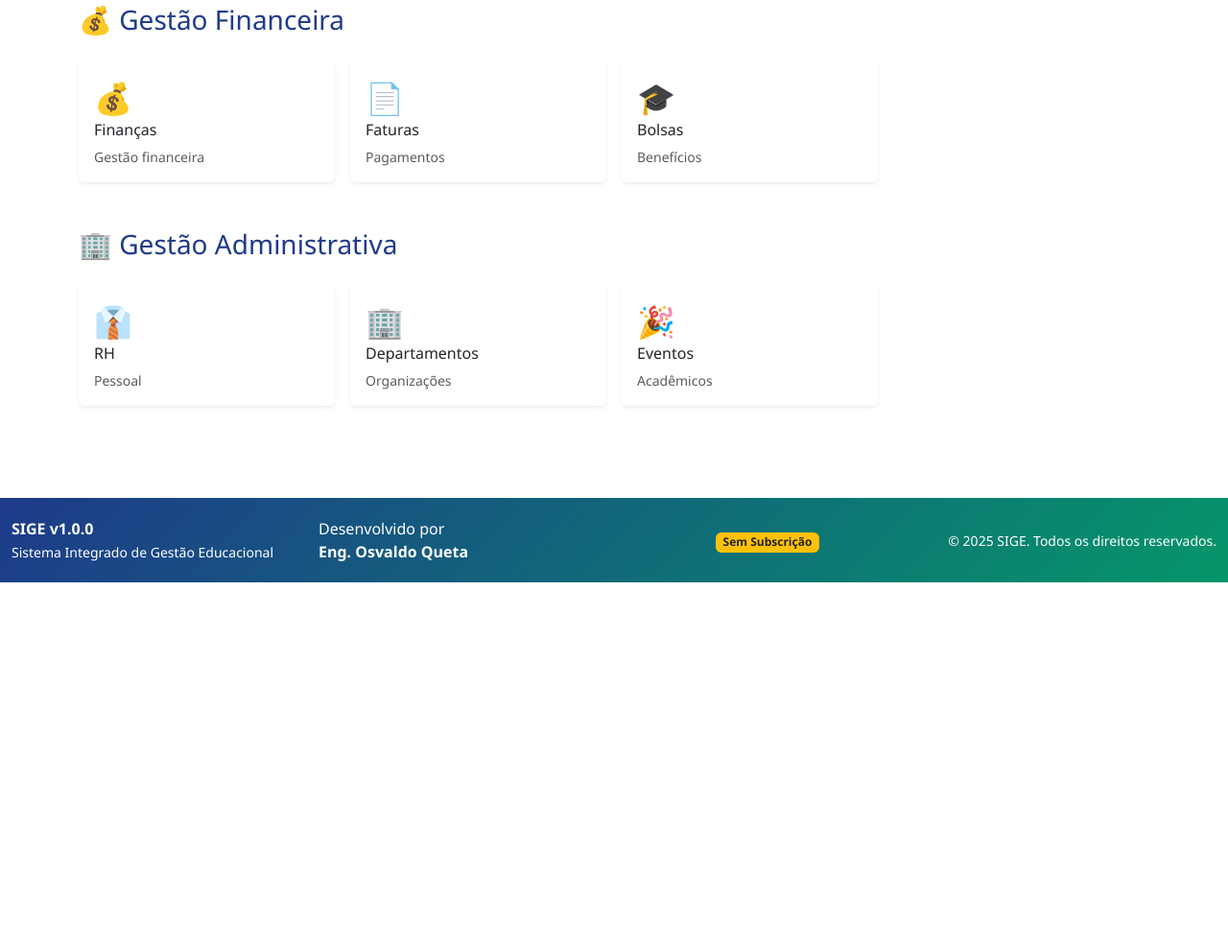
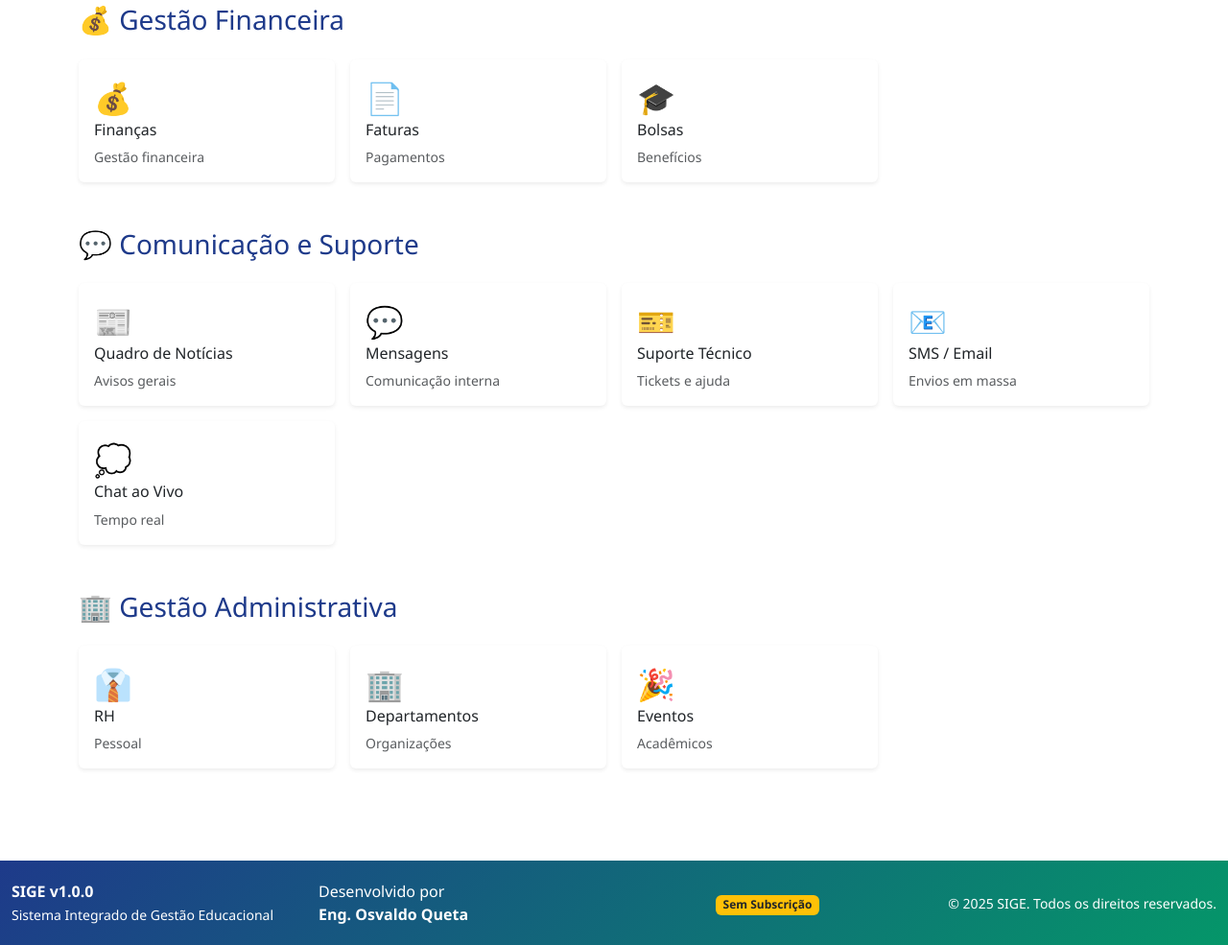
Before and after one commit to OsvaldoFernando/SIGE-QUETA, a Django app: page /painel/ in a window 1280 px wide. Shown: the part 1316-2301 px from the top of the page at 96% size. Before the commit the page ends 1923 px from the top, so only its background shows below. Run offline with Django 5.2, Linux system fonts and the light colour scheme; the visitor is signed in with stand-in values (Sample User, id 1); data that the repository does not hold is empty.

Commit message:
Add a new communication and support section to the main dashboard
Add a new section to `painel_principal.html` containing 5 cards for communication and support functionalities.

Replit-Commit-Author: Agent
Replit-Commit-Session-Id: 88d4f3d6-2b18-47d1-a5c4-730cdf26d04d
Replit-Commit-Checkpoint-Type: full_checkpoint
Replit-Commit-Event-Id: 69e076c4-5a1c-4da8-abcd-9e16fdf06499
Replit-Commit-Screenshot-Url: https://storage.googleapis.com/screenshot-production-us-central1/fb1a5141-c1fe-4bb0-986e-90c6b7c2ba30/88d4f3d6-2b18-47d1-a5c4-730cdf26d04d/vM5YLxG
Replit-Helium-Checkpoint-Created: true

```diff
--- a/core/templates/core/painel_principal.html
+++ b/core/templates/core/painel_principal.html
@@ -226,6 +226,65 @@
         </div>
     </div>
 
+    <h3 class="mb-4" style="color: #1e3a8a;">💬 Comunicação e Suporte</h3>
+    <div class="row g-3 mb-5">
+        <div class="col-md-4 col-lg-3">
+            <a href="{% url 'quadro_avisos' %}" class="text-decoration-none">
+                <div class="card border-0 shadow-sm h-100 card-menu">
+                    <div class="card-body">
+                        <div style="font-size: 2rem;">📰</div>
+                        <h6 class="card-title text-dark">Quadro de Notícias</h6>
+                        <p class="card-text small text-muted">Avisos gerais</p>
+                    </div>
+                </div>
+            </a>
+        </div>
+        <div class="col-md-4 col-lg-3">
+            <a href="{% url 'notificacoes' %}" class="text-decoration-none">
+                <div class="card border-0 shadow-sm h-100 card-menu">
+                    <div class="card-body">
+                        <div style="font-size: 2rem;">💬</div>
+                        <h6 class="card-title text-dark">Mensagens</h6>
+                        <p class="card-text small text-muted">Comunicação interna</p>
+                    </div>
+                </div>
+            </a>
+        </div>
+        <div class="col-md-4 col-lg-3">
+            <a href="{% url 'admin:index' %}" class="text-decoration-none">
+                <div class="card border-0 shadow-sm h-100 card-menu">
+                    <div class="card-body">
+                        <div style="font-size: 2rem;">🎫</div>
+                        <h6 class="card-title text-dark">Suporte Técnico</h6>
+                        <p class="card-text small text-muted">Tickets e ajuda</p>
+                    </div>
+                </div>
+            </a>
+        </div>
+        <div class="col-md-4 col-lg-3">
+            <a href="{% url 'admin:index' %}" class="text-decoration-none">
+                <div class="card border-0 shadow-sm h-100 card-menu">
+                    <div class="card-body">
+                        <div style="font-size: 2rem;">📧</div>
+                        <h6 class="card-title text-dark">SMS / Email</h6>
+                        <p class="card-text small text-muted">Envios em massa</p>
+                    </div>
+                </div>
+            </a>
+        </div>
+        <div class="col-md-4 col-lg-3">
+            <a href="{% url 'admin:index' %}" class="text-decoration-none">
+                <div class="card border-0 shadow-sm h-100 card-menu">
+                    <div class="card-body">
+                        <div style="font-size: 2rem;">💭</div>
+                        <h6 class="card-title text-dark">Chat ao Vivo</h6>
+                        <p class="card-text small text-muted">Tempo real</p>
+                    </div>
+                </div>
+            </a>
+        </div>
+    </div>
+
     <h3 class="mb-4" style="color: #1e3a8a;">🏢 Gestão Administrativa</h3>
     <div class="row g-3 mb-5">
         <div class="col-md-4 col-lg-3">
```
Also changed, not shown: .local/state/replit/agent/progress_tracker.md, 2 other files.
